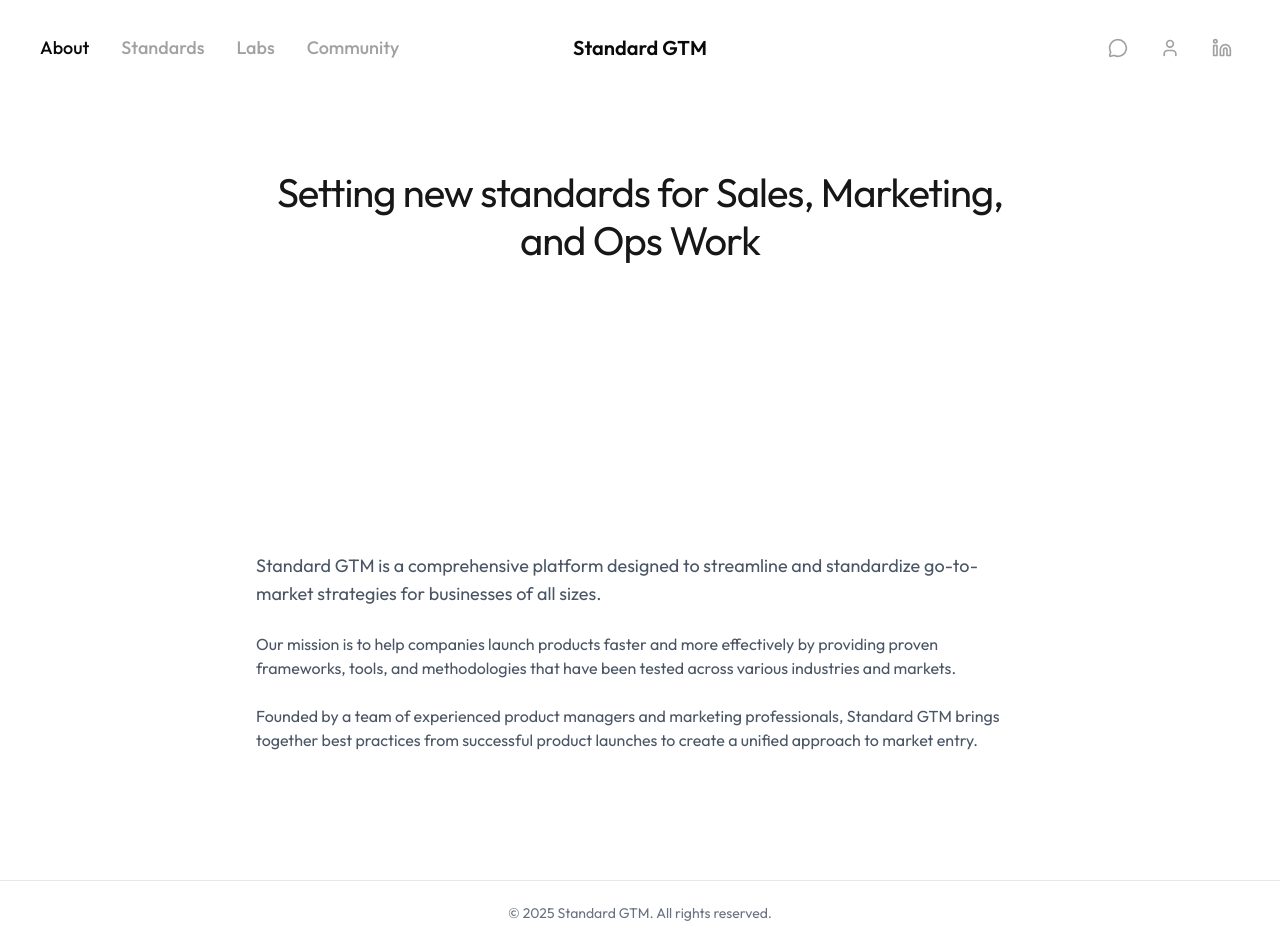
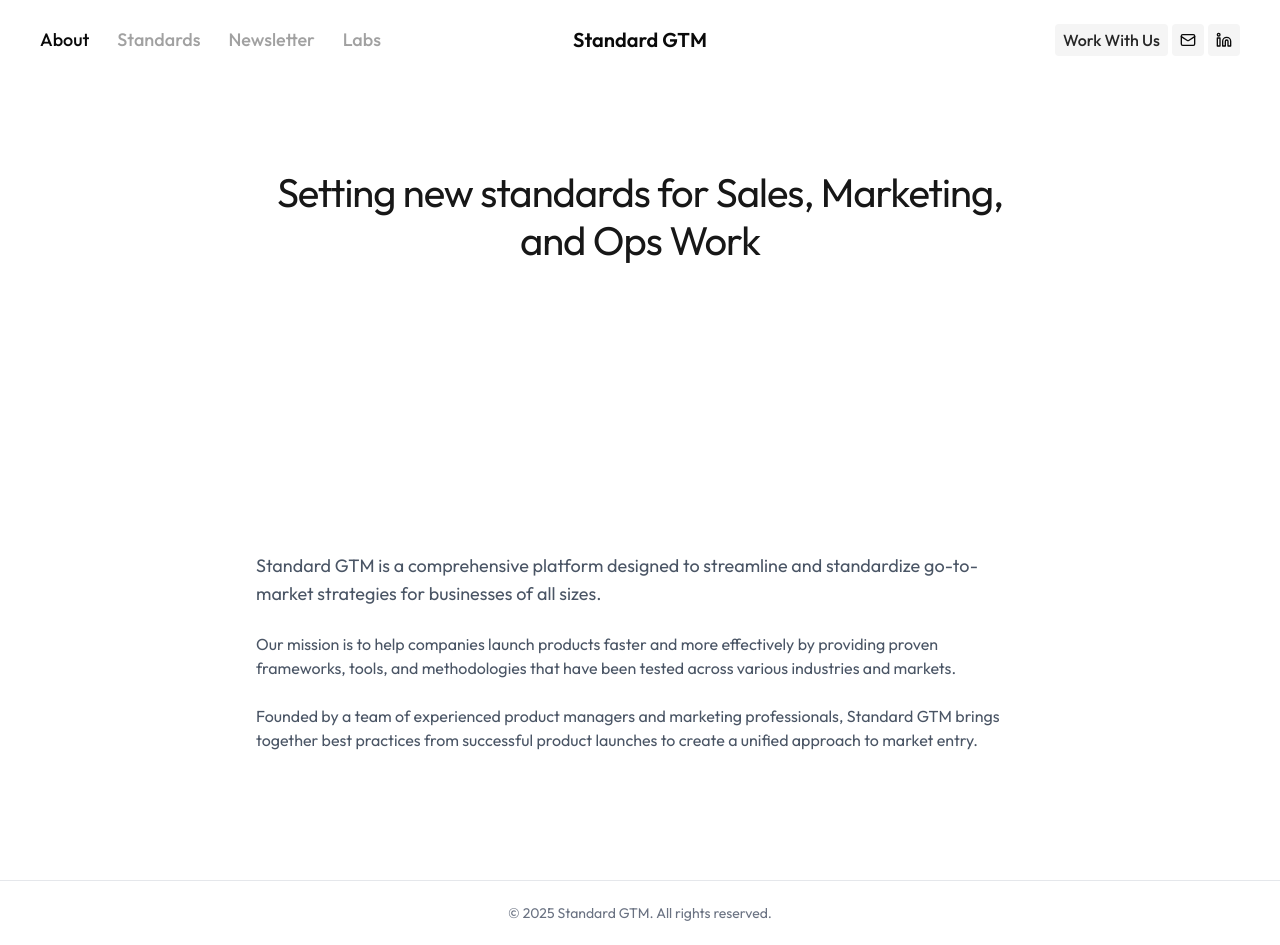
Before and after one commit to mxwllstrn/standardgtm, a Next.js app: page /about in a window 1280 px wide. Built offline with nearby package versions, Linux system fonts and the light colour scheme.

Commit message:
mobile nav, sizing edits, and more

```diff
--- a/app/community/page.tsx
+++ b/app/contact/page.tsx
@@ -2,17 +2,17 @@ import Navigation from "../../components/navigation"
 import Footer from "../../components/footer"
 import Titlebar from "../../components/titlebar"
 
-export default function CommunityPage() {
+export default function ContactPage() {
   return (
     <div className="min-h-screen bg-white">
-      <Navigation currentPage="Community" />
+      <Navigation currentPage="Contact" />
       <Titlebar pageTitle="How can we help?" />
 
       <main className="flex-1">
         <section className="w-full py-12 md:py-24 lg:py-32">
           <div className="container px-4 md:px-6">
             <div className="mx-auto max-w-3xl">
-              <h1 className="text-3xl font-bold tracking-tighter sm:text-4xl md:text-5xl mb-8">Community</h1>
+              <h1 className="text-3xl font-bold tracking-tighter sm:text-4xl md:text-5xl mb-8">Contact</h1>
               <div className="space-y-8">
                 <p className="text-lg text-gray-600">
                   Get help with Standard GTM and find answers to common questions.
--- /dev/null
+++ b/app/newsletter/page.tsx
@@ -0,0 +1,53 @@
+import Navigation from "../../components/navigation"
+import Footer from "../../components/footer"
+import Titlebar from "../../components/titlebar"
+
+export default function NewsletterPage() {
+  return (
+    <div className="min-h-screen bg-white">
+      <Navigation currentPage="Newsletter" />
+      <Titlebar pageTitle="How can we help?" />
+
+      <main className="flex-1">
+        <section className="w-full py-12 md:py-24 lg:py-32">
+          <div className="container px-4 md:px-6">
+            <div className="mx-auto max-w-3xl">
+              <h1 className="text-3xl font-bold tracking-tighter sm:text-4xl md:text-5xl mb-8">Community</h1>
+              <div className="space-y-8">
+                <p className="text-lg text-gray-600">
+                  Get help with Standard GTM and find answers to common questions.
+                </p>
+
+                <div className="grid gap-6">
+                  <div className="border border-gray-200 rounded-lg p-6">
+                    <h3 className="text-xl font-semibold mb-3">Documentation</h3>
+                    <p className="text-gray-600">
+                      Comprehensive guides and tutorials for using Standard GTM effectively.
+                    </p>
+                  </div>
+
+                  <div className="border border-gray-200 rounded-lg p-6">
+                    <h3 className="text-xl font-semibold mb-3">Community Forum</h3>
+                    <p className="text-gray-600">
+                      Connect with other users and share best practices for go-to-market success.
+                    </p>
+                  </div>
+
+                  <div className="border border-gray-200 rounded-lg p-6">
+                    <h3 className="text-xl font-semibold mb-3">Contact Support</h3>
+                    <p className="text-gray-600 mb-4">Need direct assistance? Our support team is here to help.</p>
+                    <button className="inline-flex h-9 items-center justify-center rounded-md bg-primary px-4 py-2 text-sm font-medium text-primary-foreground shadow transition-colors hover:bg-primary/90">
+                      Contact Us
+                    </button>
+                  </div>
+                </div>
+              </div>
+            </div>
+          </div>
+        </section>
+      </main>
+
+      <Footer />
+    </div>
+  )
+}
--- a/app/page.tsx
+++ b/app/page.tsx
@@ -83,7 +83,7 @@ export default function CMSPage() {
 
       <main className="flex-1">
         <section className="w-full py-12 md:py-24">
-          <div className="container px-4 md:px-6">
+          <div className="px-4 md:px-6">
             <div className="mx-auto max-w-6xl">
               <h1 className="text-3xl font-bold tracking-tighter sm:text-4xl md:text-5xl mb-12 text-center">
                 GTM Tools & Resources
--- a/components/navigation.tsx
+++ b/components/navigation.tsx
@@ -1,25 +1,30 @@
+"use client"
+
 import Link from "next/link"
-import { MessageCircle, User, Linkedin } from "lucide-react"
+import { useState } from "react"
+import { Linkedin, Mail, Menu, X } from "lucide-react"
 
 interface NavigationProps {
   currentPage?: string
 }
 
 export default function Navigation({ currentPage = "Standards" }: NavigationProps) {
-  const navItems = [
+  const [isMobileMenuOpen, setIsMobileMenuOpen] = useState(false)
+
+  const navItemsLeft = [
     { name: "About", href: "/about" },
     { name: "Standards", href: "/standards" },
+    { name: "Newsletter", href: "/newsletter" },
     { name: "Labs", href: "/labs" },
-    { name: "Community", href: "/community" },
   ]
 
   return (
-    <nav className="w-full bg-white fixed">
+    <nav className="w-full bg-white fixed top-0 z-50">
       <div className="mx-auto max-w-full px-4 sm:px-5 lg:px-10">
-        <div className="flex h-24 items-center justify-between">
-          {/* Left Navigation */}
-          <div className="flex items-center space-x-8">
-            {navItems.map((item) => (
+        <div className="flex h-20 items-center justify-between">
+          {/* Left Navigation - Hidden on mobile */}
+          <div className="hidden lg:flex items-center space-x-7">
+            {navItemsLeft.map((item) => (
               <Link
                 key={item.name}
                 href={item.href}
@@ -32,6 +37,9 @@ export default function Navigation({ currentPage = "Standards" }: NavigationProp
             ))}
           </div>
 
+          {/* Mobile menu placeholder - keeps logo centered */}
+          <div className="lg:hidden w-10"></div>
+
           {/* Center Logo */}
           <div className="absolute left-1/2 transform -translate-x-1/2">
             <Link href="/" className="text-xl font-semibold text-neutral-950">
@@ -39,22 +47,79 @@ export default function Navigation({ currentPage = "Standards" }: NavigationProp
             </Link>
           </div>
 
-          {/* Right Icons */}
-          <div className="flex items-center space-x-4">
-            <button className="p-2 text-neutral-400 hover:text-neutral-950 transition-colors">
-              <MessageCircle className="h-5 w-5" />
-              <span className="sr-only">Messages</span>
-            </button>
-            <button className="p-2 text-neutral-400 hover:text-neutral-950 transition-colors">
-              <User className="h-5 w-5" />
-              <span className="sr-only">User profile</span>
-            </button>
-            <button className="p-2 text-neutral-400 hover:text-neutral-950 transition-colors">
-              <Linkedin className="h-5 w-5" />
-              <span className="sr-only">LinkedIn</span>
-            </button>
+          {/* Right Icons - Desktop */}
+          <div className="hidden lg:flex items-center space-x-1">
+            <Link
+              href="/contact"
+              className="text-md font-medium transition-colors text-neutral-800 bg-neutral-100 px-2 h-[32px] rounded-sm items-center flex hover:bg-neutral-200"
+            >
+              Work With Us
+            </Link>
+            <Link
+              href="/contact"
+              className="text-md/2 bg-neutral-100 text-neutral-950 rounded-sm h-[32px] w-[32px] flex items-center text-center hover:bg-neutral-200"
+            >
+              <Mail className="h-4 w-4 inline-flex mx-auto" />
+            </Link>
+            <Link
+              href="https://linkedin.com/in/m-stern"
+              target="_blank"
+              className="text-md/2 bg-neutral-100 text-neutral-950 rounded-sm h-[32px] w-[32px] flex items-center text-center hover:bg-neutral-200"
+            >
+              <Linkedin className="h-4 w-4 inline-flex mx-auto" />
+            </Link>
           </div>
+
+          {/* Mobile Menu Button */}
+          <button onClick={() => setIsMobileMenuOpen(!isMobileMenuOpen)} className="lg:hidden p-2 text-neutral-950">
+            {isMobileMenuOpen ? <X className="h-6 w-6" /> : <Menu className="h-6 w-6" />}
+          </button>
         </div>
+
+        {/* Mobile Menu Dropdown */}
+        {isMobileMenuOpen && (
+          <div className="lg:hidden absolute top-20 left-0 right-0 bg-white border-t border-gray-200 shadow-lg">
+            <div className="px-4 py-6 space-y-4">
+              {navItemsLeft.map((item) => (
+                <Link
+                  key={item.name}
+                  href={item.href}
+                  onClick={() => setIsMobileMenuOpen(false)}
+                  className={`block text-lg font-medium transition-colors hover:text-neutral-950 ${
+                    currentPage === item.name ? "text-neutral-950" : "text-neutral-400"
+                  }`}
+                >
+                  {item.name}
+                </Link>
+              ))}
+
+              <div className="pt-4 border-t border-gray-200 space-y-3">
+                <Link
+                  href="/contact"
+                  onClick={() => setIsMobileMenuOpen(false)}
+                  className="block text-lg font-medium text-neutral-800"
+                >
+                  Work With Us
+                </Link>
+                <div className="flex items-center space-x-3">
+                  <Link
+                    href="/contact"
+                    className="bg-neutral-100 text-neutral-950 rounded-sm h-[40px] w-[40px] flex items-center text-center hover:bg-neutral-200"
+                  >
+                    <Mail className="h-5 w-5 inline-flex mx-auto" />
+                  </Link>
+                  <Link
+                    href="https://linkedin.com/in/m-stern"
+                    target="_blank"
+                    className="bg-neutral-100 text-neutral-950 rounded-sm h-[40px] w-[40px] flex items-center text-center hover:bg-neutral-200"
+                  >
+                    <Linkedin className="h-5 w-5 inline-flex mx-auto" />
+                  </Link>
+                </div>
+              </div>
+            </div>
+          </div>
+        )}
       </div>
     </nav>
   )
```
